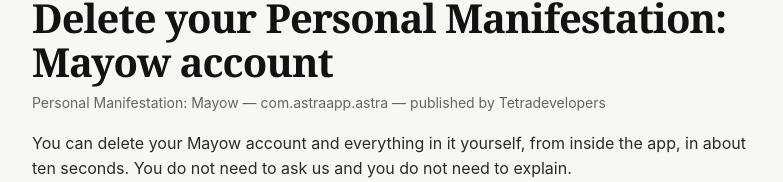
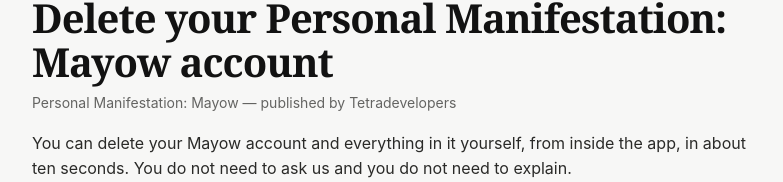
Before and after one commit to sid-sys/policies, a plain HTML site: page delete-account.html in a window 1280 px wide. Shown: the part 171-353 px from the top of the page, without its empty margins (248-1031 px from the left). Drawn offline with Linux system fonts and the light colour scheme.

Commit message:
Remove package name from terms and delete-account pages

```diff
--- a/delete-account.html
+++ b/delete-account.html
@@ -24,7 +24,7 @@
     Play listing; naming all three costs a line and removes the ambiguity.
   -->
   <p class="updated">
-    Personal Manifestation: Mayow &mdash; com.astraapp.astra &mdash;
+    Personal Manifestation: Mayow &mdash;
     published by Tetradevelopers
   </p>
 
```
Also changed, not shown: terms.html (+1 -1 lines).
